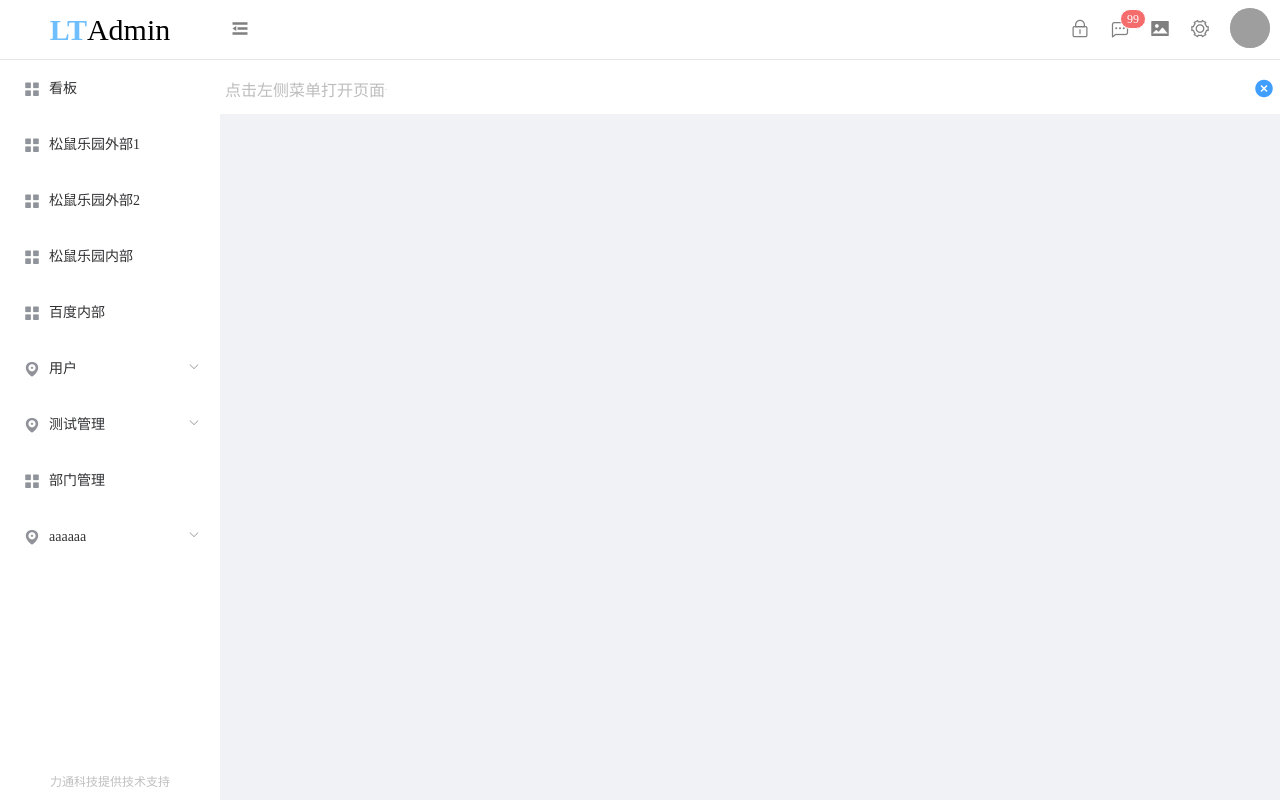
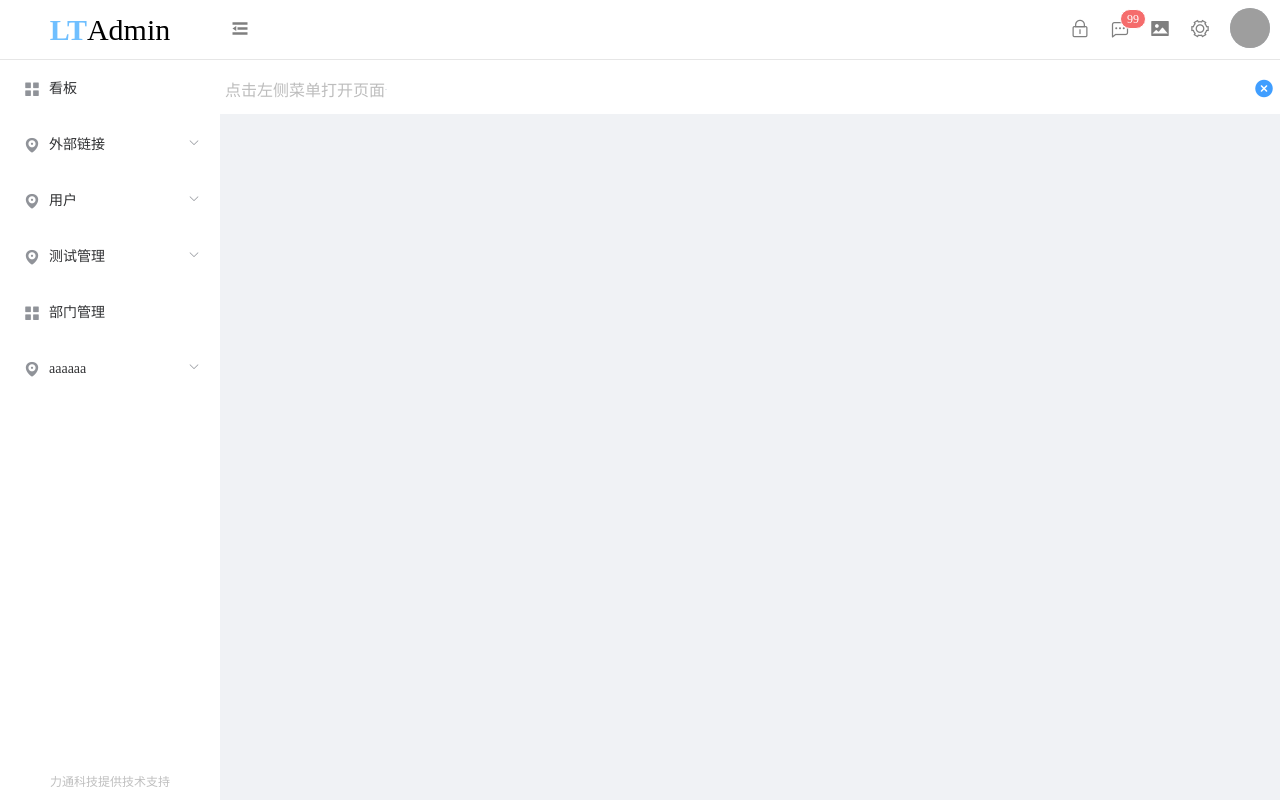
Before and after one commit to pumelotea/squirrel-admin, a Vue app: page /#/ in a window 1280 px wide. Built offline with nearby package versions, Linux system fonts and the light colour scheme; grey boxes are pictures that could not be loaded.

Commit message:
隐藏外部链接

```diff
--- a/src/components/MenuList.vue
+++ b/src/components/MenuList.vue
@@ -20,7 +20,7 @@
             <i class="el-icon-location"></i>
             <span slot="title">{{ e.name }}</span>
           </template>
-          <MenuContent v-for="a in e.children" :data="a" :key="a.routerPath" />
+          <MenuContent v-for="a in e.children" :data="a" :key="a.menuId" />
         </el-submenu>
       </template>
     </el-menu>
@@ -56,7 +56,6 @@ export default {
   methods: {
     goto(menuId, indexPath) {
       let node = findMenuByMenuId(this.menuTree, menuId)
-      console.log(node)
       //尝试创建tab
 
       let tab = {
@@ -77,9 +76,6 @@ export default {
         if (node.linkTarget === '_self') {
           window.open(node.externalLinkAddress, '_self')
           return
-        }
-        if (node.linkTarget === '_tab') {
-          tab.path = `${tab.path}?url=${node.externalLinkAddress}`
         }
       }
 
--- a/src/configs/router.config.js
+++ b/src/configs/router.config.js
@@ -58,6 +58,14 @@ router.beforeEach((to, from, next) => {
         ]
       },
       {
+        name: '外部链接',
+        path: '/links',
+        view: '',
+        isRouter: false,
+        isKeepalive: false,
+        type: 'menu',
+        children: [
+          {
             name: '松鼠乐园外部1',
             path: '',
             view: '',
@@ -104,6 +112,8 @@ router.beforeEach((to, from, next) => {
             linkTarget: '_tab', //页内标签
             type: 'menu',
             children: []
+          }
+        ]
       },
       {
         name: '用户',
--- a/src/store.js
+++ b/src/store.js
@@ -7,7 +7,7 @@ Vue.use(Vuex)
 export default new Vuex.Store({
   state: {
     isRouterInit: false,
-    isReload:true,
+    isReload: true,
     //tab导航栏数据存储
     navList: [],
     //激活的路由
@@ -81,7 +81,8 @@ export default new Vuex.Store({
           component: () => import(`@/views${e.view}`),
           meta: {
             isKeepalive: e.isKeepalive,
-            menuId:e.menuId
+            menuId: e.menuId,
+            externalLinkAddress: e.externalLinkAddress
           }
         }
         const homeRoute = registedRouters.filter(e => {
--- a/src/views/iframe/index.vue
+++ b/src/views/iframe/index.vue
@@ -7,7 +7,7 @@ export default {
   name: 'index',
   computed:{
     url(){
-      return this.$route.query.url
+      return this.$route.meta.externalLinkAddress || ''
     }
   }
 }
```
Lines whose indentation alone changed are shown as unchanged.
